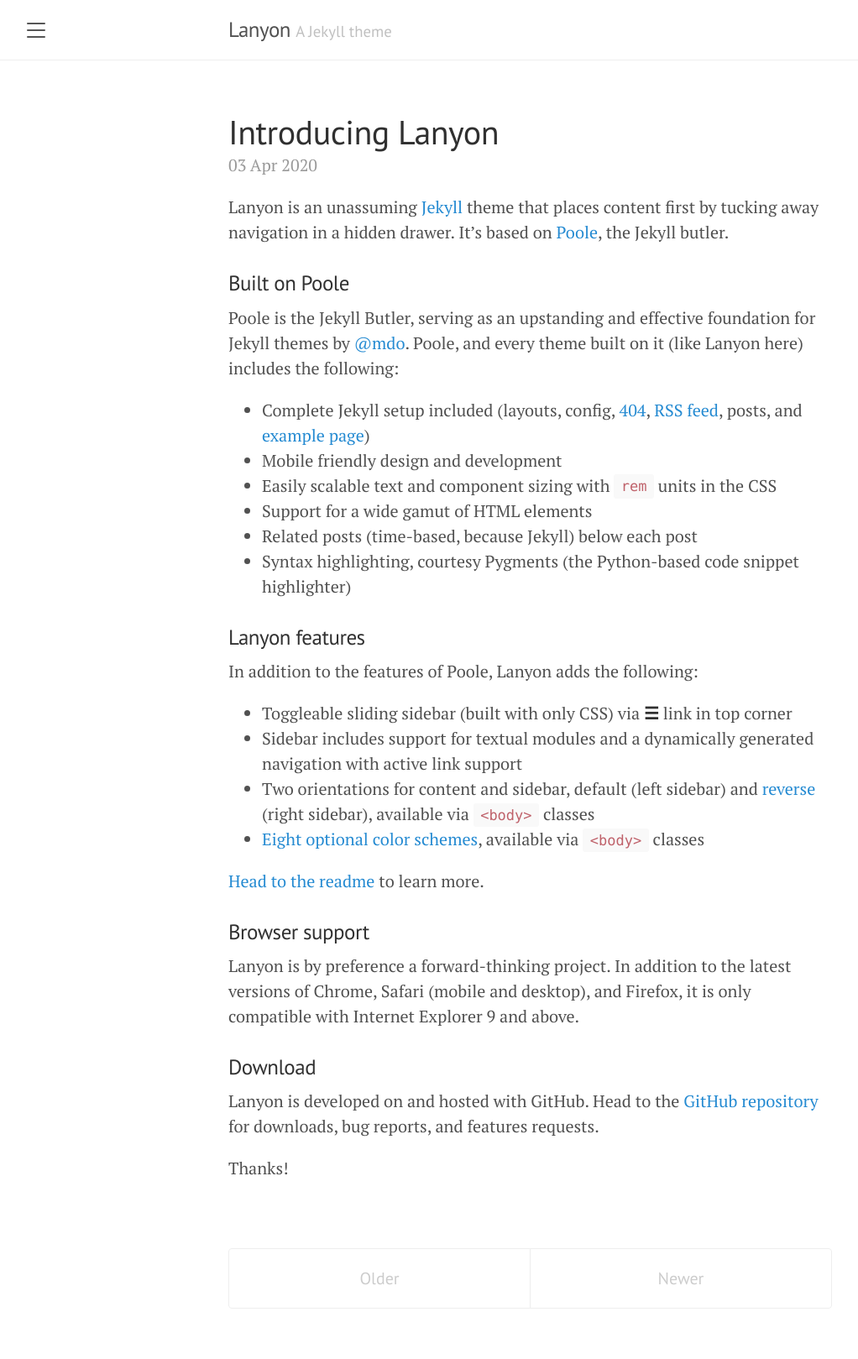
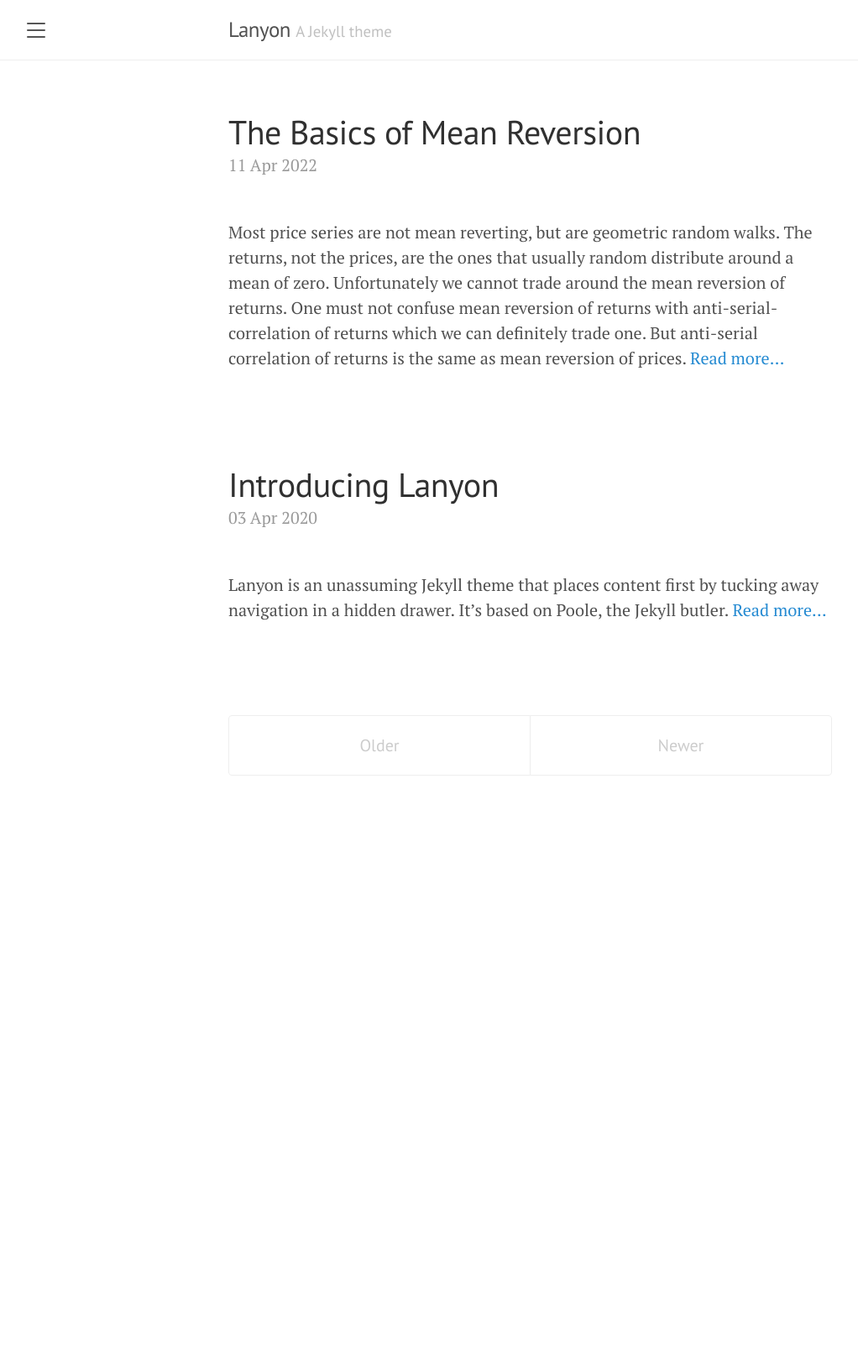
Before and after one commit to emialb34i/emialb34i.github.io, a Jekyll site: the page built from index.html, in a window 1280 px wide. Shown: the whole page at 84% size, without its empty margins (8-1030 px from the left). Built offline with Jekyll 4.4.1, drawn with Linux system fonts in a browser that asks for light colours; the list of posts is cut into pages by our own code; after the commit the page ends 984 px from its top, so only the background shows below that; some of the changed lines change nothing that is shown.

Commit message:
first post

````diff
--- a/_includes/head.html
+++ b/_includes/head.html
@@ -26,6 +26,17 @@
 
   <link rel="alternate" type="application/rss+xml" title="RSS" href="{{ '/atom.xml' | absolute_url }}">
 
+  <script type="text/x-mathjax-config"> MathJax.Hub.Config({ TeX: { equationNumbers: { autoNumber: "AMS" } } }); </script>
+  <script type="text/x-mathjax-config">
+    MathJax.Hub.Config({
+    tex2jax: {
+      inlineMath: [ ['$','$'], ["\\(","\\)"] ],
+      processEscapes: true
+    }
+    });
+  </script>
+  <script src="https://cdnjs.cloudflare.com/ajax/libs/mathjax/2.7.1/MathJax.js?config=TeX-AMS-MML_HTMLorMML" type="text/javascript"></script>
+
   {% if site.google_analytics_id %}
   <script>
     (function(i,s,o,g,r,a,m){i['GoogleAnalyticsObject']=r;i[r]=i[r]||function(){
--- a/_posts/2020-04-03-introducing-lanyon.md
+++ b/_posts/2020-04-03-introducing-lanyon.md
@@ -4,35 +4,3 @@
 ---
 
 Lanyon is an unassuming [Jekyll](http://jekyllrb.com) theme that places content first by tucking away navigation in a hidden drawer. It's based on [Poole](http://getpoole.com), the Jekyll butler.
-
-### Built on Poole
-
-Poole is the Jekyll Butler, serving as an upstanding and effective foundation for Jekyll themes by [@mdo](https://twitter.com/mdo). Poole, and every theme built on it (like Lanyon here) includes the following:
-
-* Complete Jekyll setup included (layouts, config, [404](/404), [RSS feed](/atom.xml), posts, and [example page](/about))
-* Mobile friendly design and development
-* Easily scalable text and component sizing with `rem` units in the CSS
-* Support for a wide gamut of HTML elements
-* Related posts (time-based, because Jekyll) below each post
-* Syntax highlighting, courtesy Pygments (the Python-based code snippet highlighter)
-
-### Lanyon features
-
-In addition to the features of Poole, Lanyon adds the following:
-
-* Toggleable sliding sidebar (built with only CSS) via **☰** link in top corner
-* Sidebar includes support for textual modules and a dynamically generated navigation with active link support
-* Two orientations for content and sidebar, default (left sidebar) and [reverse](https://github.com/poole/lanyon#reverse-layout) (right sidebar), available via `<body>` classes
-* [Eight optional color schemes](https://github.com/poole/lanyon#themes), available via `<body>` classes
-
-[Head to the readme](https://github.com/poole/lanyon#readme) to learn more.
-
-### Browser support
-
-Lanyon is by preference a forward-thinking project. In addition to the latest versions of Chrome, Safari (mobile and desktop), and Firefox, it is only compatible with Internet Explorer 9 and above.
-
-### Download
-
-Lanyon is developed on and hosted with GitHub. Head to the <a href="https://github.com/poole/lanyon">GitHub repository</a> for downloads, bug reports, and features requests.
-
-Thanks!
--- /dev/null
+++ b/_posts/2022-04-11-test.md
@@ -0,0 +1,542 @@
+---
+layout: post
+title: The Basics of Mean Reversion
+---
+
+Most price series are not mean reverting, but are geometric random walks. The returns, not the prices, are the ones that usually random distribute around a mean of zero. Unfortunately we cannot trade around the mean reversion of returns. One must not confuse mean reversion of returns with anti-serial-correlation of returns which we can definitely trade one. But anti-serial correlation of returns is the same as mean reversion of prices.
+
+Most price series are not mean reverting. Fortunately, we can manufacture many more mean-reverting price series than thre are traded assets because we can often combine two or more individual price series that are not mean reverting into a portfolio whose net markets value (price) is mean reverting. Time series which can be combined this way are called cointegrating. There are statistical test to spot this, the CADF and Johansen test (gives us the exact weightings of each asset to create a cointegrating portfolio).
+
+Mean reversion and stationarity are two equivalent ways of looking at the same type of price series, but these two ways give rise to two different statistical tests.
+
+**Mean reverting time series:**
+* the change of the price series in the next period is proportional to the difference between the mean price and the current price
+* this gives rise to the ADF test, we tests if the proportionality constant ($\lambda$) is zero
+
+**Stationary time series:**
+* mathematically stationary time series imply that variance of the log of the prices increases slower than that of a geometric random walk (variance is a sublinear function of time instead of linear)
+* the sublinear function is approximated by $\tau^{2H}$, where $\tau$ is time and H is called the Hurst-exponent. The Variance ratio test checks if the exponent is actually 0.5
+
+## ADF Test
+We describe the price changes of a linear model as follow :
+
+$$
+  \Delta y(t)=\lambda y(t-1) + \mu+ \beta t + \alpha_1\Delta y(t-1) + \dots + \alpha_k\Delta y(t-k) + \epsilon_t
+$$
+
+the ADF checks if the $\lambda$=0 (null hypothesis). If the hypothesis can be rejected this means that the next move depends on the current level, and therefore it is not a random walk. Since we expect mean reversion $\lambda$ has to be negative.
+
+**Notes**
+- We assume that the drift is $\beta=0$ because it tends to be much smaller than the daily fluctuations in price
+- Sampling data at intraday frequency will not increase the statistical significance of our test
+
+### Example USD.CAD
+
+<p align="center">
+  <img src="{{site.baseurl | prepend: site.url}}/public/assets/test_files/test_8_0.png"/>
+</p>
+
+
+```python
+from statsmodels.tsa.stattools import adfuller
+
+data = yf.download("USDCAD=X", start="2008-07-22", end="2012-03-28")
+x = data['Close'].values
+result = adfuller(x, maxlag=1)
+# Show results
+print('ADF Statistic: %f' % result[0])
+print('p-value: %f' % result[1])
+print('Critical Values:')
+for key, value in result[4].items():
+    print('\t%s: %.3f' % (key, value))
+```
+
+    ADF Statistic: -1.597062
+    p-value: 0.485069
+    Critical Values:
+    	1%: -3.437
+    	5%: -2.865
+    	10%: -2.568
+
+
+We fail to reject the null hyopthesis at the 90% level, thus our time series is not mean reverting. Lambda was negative so at least we can say it is not trending.
+
+## Hurst Exponent and Variance Ratio Test
+
+Intuitively a "stationary" price series means that the price diffuses from its initial value more slowly than a geometric random walk. Mathematically we can define this as:
+
+$$
+Var(\tau)=\langle|z(t+\tau)-z(t)|^2\rangle\sim\tau
+$$
+
+the variance is proportional to $\tau$ for geometric random walks. However if the price series is trending or mean reverting then this equation will not hold. Instead, we can write:
+
+$$
+\langle|z(t+\tau)-z(t)|^2\rangle\sim\tau^{2H}
+$$
+
+for a price series exhibiting a geometric random walk, $H=0.5$. But for a mean-reverting series, $H<0.5$, and for a trending series, $H>0.5$. $H$ serves also as an indicator for the degree of mean reversion of trendiness. $H$ towards zero means more mean reverting and $H$ towards 1 the series is trending more.
+
+To test statistical significance we perform the variance ratio test, which checks if the following is equal to 1.
+
+$$
+\frac{Var(z(t)-z(t-\tau)}{\tau Var(z(t)-z(t-1))}
+$$
+
+Code from taken from [here](https://medium.com/bluekiri/simple-stationarity-tests-on-time-series-ad227e2e6d48)
+
+
+```python
+def hurst(ts):
+    """
+    Returns the Hurst Exponent of the time series vector ts
+
+    Parameters
+    ----------
+    ts : `numpy.array`
+        Time series upon which the Hurst Exponent will be calculated
+
+    Returns
+    -------
+    'float'
+        The Hurst Exponent from the poly fit output
+    """
+    # Create the range of lag values
+    lags = range(2, 100)
+
+    # Calculate the array of the variances of the lagged differences
+    tau = [np.sqrt(np.std(np.subtract(ts[lag:], ts[:-lag]))) for lag in lags]
+
+    # Use a linear fit to estimate the Hurst Exponent
+    poly = np.polyfit(np.log(lags), np.log(tau), 1)
+
+    # Return the Hurst exponent from the polyfit output
+    return poly[0]*2.0
+```
+
+
+```python
+hurst(x)
+```
+    0.43934474544953883
+
+```python
+def variance_ratio(ts, lag = 2):
+    """
+    Returns the variance ratio test result
+    """
+    # Apply the formula to calculate the test
+    n = len(ts)
+    mu  = sum(ts[1:n]-ts[:n-1])/n;
+    m=(n-lag+1)*(1-lag/n);
+    b=sum(np.square(ts[1:n]-ts[:n-1]-mu))/(n-1)
+    t=sum(np.square(ts[lag:n]-ts[:n-lag]-lag*mu))/m
+    return t/(lag*b)
+```
+
+
+```python
+variance_ratio(x)
+```
+    1.0259343090759017
+
+
+
+## Half-Life of Mean Reversion
+
+In trading we can be can often be profitable even without the requirements of 90% certainty. A key observation is our interpretation of $\lambda$ as a measure of how long it takes for a price to mean revert. We can rewrite the ADF test linear formula in its inifitesimal form (ignoring the drift term). This yields the Ornstei-Uhlenbeck formula for mean-reverting process:
+
+$$
+dy(t)=(\lambda y(t-1)+\mu)dt + d\epsilon
+$$
+
+where now we can take the expected value of this random process, yielding:
+
+$$
+E(y(t))=y_0exp(\lambda t)-\frac{\mu}{\lambda}(1-exp(\lambda t))
+$$
+
+remebering that $\lambda$ is negative, this tells us that the expected value of the price decays exponentially to the value $\frac{\mu}{\lambda}$ with the half life decay equals to $\frac{-log(2)}{\lambda}$.
+
+**Notes**
+- If $\lambda$ is positive the price series is not mean reverting so don't attempt a mean-reverting strat at all
+- $\lambda$ close to zero means a very long half-life, therfore it is going to take a long time to converge to the mean thus it is not very profitable
+- $\lambda$ determines many parameters in our trading strategy. For example if the half life is 20 days we should use a 20 day moving average as a parameter, or a multiple close to 20
+
+### Example on USD.CAD
+
+We regress $y(t)-y(t-1)$ on $y(t-1)$ to find $\lambda$ and compute the half life $\frac{-log(2)}{\lambda}$
+
+```python
+import statsmodels.api as sm
+
+delta = data['Close'] - data['Close'].shift(1)
+Y = delta.dropna()
+X = data['Close'].shift(1).dropna()
+X = sm.add_constant(X)
+model = sm.OLS(Y,X)
+results = model.fit()
+```
+
+                                OLS Regression Results
+    ==============================================================================
+    Dep. Variable:                  Close   R-squared:                       0.003
+    Model:                            OLS   Adj. R-squared:                  0.002
+    Method:                 Least Squares   F-statistic:                     2.551
+    Date:                Mon, 11 Apr 2022   Prob (F-statistic):              0.111
+    Time:                        16:42:22   Log-Likelihood:                 3168.6
+    No. Observations:                 960   AIC:                            -6333.
+    Df Residuals:                     958   BIC:                            -6323.
+    Df Model:                           1
+    Covariance Type:            nonrobust
+    ==============================================================================
+                     coef    std err          t      P>|t|      [0.025      0.975]
+    ------------------------------------------------------------------------------
+    const          0.0057      0.004      1.588      0.113      -0.001       0.013
+    Close         -0.0054      0.003     -1.597      0.111      -0.012       0.001
+    ==============================================================================
+    Omnibus:                       87.993   Durbin-Watson:                   1.946
+    Prob(Omnibus):                  0.000   Jarque-Bera (JB):              331.047
+    Skew:                           0.365   Prob(JB):                     1.30e-72
+    Kurtosis:                       5.783   Cond. No.                         25.0
+    ==============================================================================
+
+    Notes:
+    [1] Standard Errors assume that the covariance matrix of the errors is correctly specified.
+
+
+
+```python
+results.params
+```
+
+
+
+
+    const    0.005726
+    Close   -0.005411
+    dtype: float64
+
+
+
+
+```python
+halflife = int(-np.log(2)/results.params[1])
+print(f"Half-life of mean reversion: {halflife} days")
+```
+
+    Half-life of mean reversion: 128 days
+
+
+## A Linear Mean-Reverting Trading Strategy
+
+Once we have determined a price series is mean reverting a simple trading strategy can be the following: determine the normalized deviation of the price (moving standard deviation divided by the moving standard deviation of the price) from its moving average, and maintain the number of units in this asset negatively proportional to this normalized deviation.
+
+
+```python
+movingAvg = data['Close'].rolling(halflife).mean()
+movingStd = data['Close'].rolling(halflife).std()
+```
+
+
+```python
+plt.figure(figsize=(10,5))
+plt.plot(data['Close'])
+plt.plot(movingAvg, label="movingAvg")
+plt.show()
+```
+
+<p align="center">
+  <img src="{{site.baseurl | prepend: site.url}}/public/assets/test_files/test_29_0.png"/>
+</p>
+
+```python
+y = data['Close']
+mktVal = -(y-movingAvg)/movingStd
+```
+
+
+```python
+pnl = mktVal.shift(1)*(y-y.shift(1))/y.shift(1) # mktvalue * daily return
+```
+
+
+```python
+plt.figure(figsize=(10,5))
+plt.plot(pnl.cumsum())
+plt.ylabel("Cumulative P&L")
+plt.title("Strategy P&L")
+plt.show()
+```
+
+<p align="center">
+  <img src="{{site.baseurl | prepend: site.url}}/public/assets/test_files/test_32_0.png"/>
+</p>
+
+
+## Cointegration
+
+We are not confined to "prefabiacted" fianancial price series: we can proactively create a portfolio of individual price series so that the market value (or price) series of this portfolio is stationary. This is the notion of cointegration: can we find a a stationary linear combination of several nonstationary price series, if so then these price series are **cointegrating**. The most common example is that of two prices: we are long one asset and short another asset, this is pairs trading.
+
+## Cointegrated-ADF
+
+The test first runs a linear regression between the two price series to find the hedge ratio. We then construct a portfolio of the two assets use the ADF test to check for stationarity.
+
+### Example EWA & EWC
+
+
+```python
+ewa = yf.download("EWA", start="2006-04-26", end="2012-04-09") # Australian ETF
+ewc = yf.download("EWC", start="2006-04-26", end="2012-04-09") # Canadian ETF
+```
+
+    [*********************100%***********************]  1 of 1 completed
+    [*********************100%***********************]  1 of 1 completed
+
+
+
+```python
+x,y = ewa["Adj Close"], ewc["Adj Close"]
+```
+
+
+```python
+plt.figure(figsize=(10,5))
+plt.plot(x, label="EWA")
+plt.plot(y, label="EWC")
+plt.title("EWA & EWC")
+plt.ylabel("Share price $")
+plt.legend()
+plt.show()
+```
+
+<p align="center">
+  <img src="{{site.baseurl | prepend: site.url}}/public/assets/test_files/test_38_0.png"/>
+</p>
+
+
+```python
+plt.figure(figsize=(10,5))
+plt.scatter(x,y, alpha=0.4)
+plt.xlabel("EWA share price")
+plt.ylabel("EWC share price")
+plt.show()
+```
+
+
+<p align="center">
+  <img src="{{site.baseurl | prepend: site.url}}/public/assets/test_files/test_39_0.png"/>
+</p>
+
+
+```python
+X = sm.add_constant(x)
+model = sm.OLS(y,X)
+results = model.fit()
+hedgeRatio = results.params[1]
+```
+
+
+```python
+portfolio = y-hedgeRatio*x # the stationary porfolio
+
+result = adfuller(portfolio, maxlag=1)
+# Show results
+print('ADF Statistic: %f' % result[0])
+print('p-value: %f' % result[1])
+print('Critical Values:')
+for key, value in result[4].items():
+    print('\t%s: %.3f' % (key, value))
+```
+
+    ADF Statistic: -3.644006
+    p-value: 0.004973
+    Critical Values:
+    	1%: -3.435
+    	5%: -2.863
+    	10%: -2.568
+
+
+
+```python
+plt.figure(figsize=(10,5))
+plt.plot(portfolio)
+plt.title("Stationary Portfolio of EWC & EWA")
+plt.ylabel("EWC-hedgeRatio*EWA")
+plt.show()
+```
+
+<p align="center">
+  <img src="{{site.baseurl | prepend: site.url}}/public/assets/test_files/test_42_0.png"/>
+</p>
+
+
+## Johansen
+
+We first generalize the AR(1) equation to vectors:
+
+$$
+\Delta Y(t)=\Lambda Y(t-1) + M + \epsilon_t
+$$
+
+we compute the rank of matrix the $\Lambda$ and check wether we can reject the null hypthesis that $r=0, r\leq1,\cdots, r\leq n-1$. If all these hypotheses are rejected, then clearly $r=n$ and we can form a stationary portoflio using all the assets. A useful by product is that the eigenvector associated with the biggest eigenvalue will give us the hedge ratios for our portofolio with the smallest half-life.
+
+### Example EWC-EWA-ICE
+
+
+```python
+from statsmodels.tsa.vector_ar.vecm import coint_johansen
+```
+
+
+```python
+ige = yf.download("IGE", start="2006-04-26", end="2012-04-09") # natural resource stock ETF
+z = ige["Adj Close"]
+```
+
+    [*********************100%***********************]  1 of 1 completed
+
+
+
+```python
+plt.figure(figsize=(10,5))
+plt.plot(x, label="EWA")
+plt.plot(y, label="EWC")
+plt.plot(z, label="IGE")
+plt.title("EWA & EWC & IGE")
+plt.ylabel("Share price $")
+plt.legend()
+plt.show()
+```
+
+<p align="center">
+  <img src="{{site.baseurl | prepend: site.url}}/public/assets/test_files/test_46_0.png"/>
+</p>
+
+```python
+y3 = pd.concat([x,y,z], axis=1)
+res = coint_johansen(y3,0,1)
+```
+
+
+```python
+def joh_output(res):
+    output = pd.DataFrame([res.lr2,res.lr1],
+                          index=['max_eig_stat',"trace_stat"])
+    print(output.T,'\n')
+    print("Critical values(90%, 95%, 99%) of max_eig_stat\n",res.cvm,'\n')
+    print("Critical values(90%, 95%, 99%) of trace_stat\n",res.cvt,'\n')
+
+```
+
+
+```python
+joh_output(res)
+```
+
+       max_eig_stat  trace_stat
+    0     17.804192   34.637385
+    1     12.446337   16.833193
+    2      4.386856    4.386856
+
+    Critical values(90%, 95%, 99%) of max_eig_stat
+     [[18.8928 21.1314 25.865 ]
+     [12.2971 14.2639 18.52  ]
+     [ 2.7055  3.8415  6.6349]]
+
+    Critical values(90%, 95%, 99%) of trace_stat
+     [[27.0669 29.7961 35.4628]
+     [13.4294 15.4943 19.9349]
+     [ 2.7055  3.8415  6.6349]]
+
+
+
+
+```python
+hedge_ratios = res.evec[:,0]
+```
+
+
+```python
+yport = y3*hedge_ratios # dot product between ETFs and hedge ratios
+yport = yport.sum(axis=1)
+```
+
+
+```python
+plt.figure(figsize=(10,5))
+plt.title("EWA & EWC & IGE Mean Reverting Portfolio")
+plt.plot(yport)
+plt.show()
+```
+
+<p align="center">
+  <img src="{{site.baseurl | prepend: site.url}}/public/assets/test_files/test_52_0.png"/>
+</p>
+
+
+```python
+ylag = yport.shift(1)
+
+deltaY = yport-ylag
+deltaY = deltaY.dropna()
+
+ylag = ylag.dropna()
+ylag = sm.add_constant(ylag)
+
+model = sm.OLS(deltaY,ylag)
+regress_results = model.fit()
+halflife = -np.log(2)/regress_results.params[0]
+```
+
+
+```python
+print(f"Halflife: {int(halflife)} days")
+```
+
+    Halflife: 21 days
+
+
+## Linear Mean-Reverting Trading on a Portfolio
+
+
+```python
+lookback = int(halflife)
+numUnits = -(yport-yport.rolling(lookback).mean())/yport.rolling(lookback).std() # units of the stationary portfolio
+```
+
+
+```python
+# $ value of each ETF we own scaled by the units of the overall portfolio
+positions = y3*hedge_ratios
+positions.iloc[:,0] = positions.iloc[:,0]*numUnits
+positions.iloc[:,1] = positions.iloc[:,1]*numUnits
+positions.iloc[:,2] = positions.iloc[:,2]*numUnits
+```
+
+
+```python
+# pnl of the strategy
+inter = positions.shift(1) * (y3-y3.shift(1))/y3.shift(1)
+pnl = inter.sum(axis=1)
+```
+
+
+```python
+# daily returns of the strategy
+ret = pnl/abs(positions.shift(1)).sum(axis=1)
+```
+
+
+```python
+# cummulative returns
+plt.figure(figsize=(10,5))
+plt.plot((1+ret).cumprod() - 1)
+plt.ylabel("Cummulative returns")
+plt.title("EWA-EWC-ICG Mean-Reverting Trading Strategy")
+plt.show()
+```
+
+<p align="center">
+  <img src="{{site.baseurl | prepend: site.url}}/public/assets/test_files/test_60_0.png"/>
+</p>
--- a/index.html
+++ b/index.html
@@ -7,14 +7,14 @@
   {% for post in paginator.posts %}
   <div class="post">
     <h1 class="post-title">
-      <a href="{{ post.url | absolute_url }}">
+      <a href="{{ post.url }}">
         {{ post.title }}
       </a>
     </h1>
 
     <span class="post-date">{{ post.date | date_to_string }}</span>
-
-    {{ post.content }}
+    <br>
+    {{ post.excerpt | newline_to_br | newline_to_br | strip_newlines | replace: '<br />', ' ' | strip_html | strip | append: "  <a href='" | append: post.url | append: "'>Read more...</a>"| append: "<br /> <br />" }}
   </div>
   {% endfor %}
 </div>
````
Also changed, not shown: public/assets/test_files/test_29_0.png (added), public/assets/test_files/test_32_0.png (added), public/assets/test_files/test_38_0.png (added), public/assets/test_files/test_39_0.png (added), public/assets/test_files/test_42_0.png (added), public/assets/test_files/test_46_0.png (added), public/assets/test_files/test_52_0.png (added), public/assets/test_files/test_60_0.png (added), public/assets/test_files/test_8_0.png (added).
